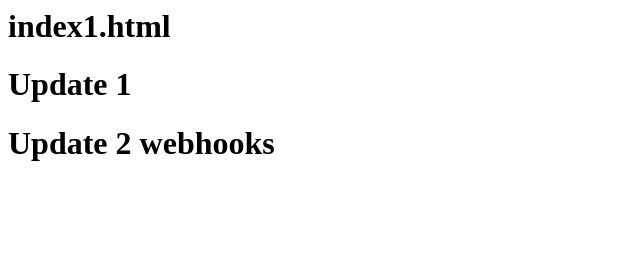
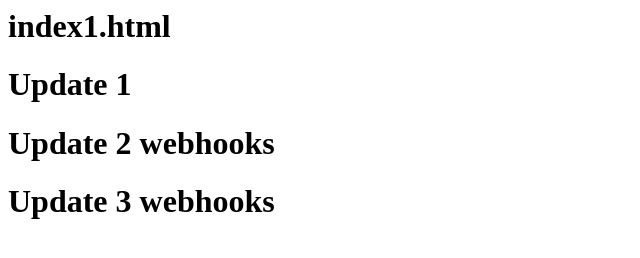
Before and after one commit to mrmuralisg/jenkinsrepo, a plain HTML site: page index.html in a window 1280 px wide. Shown: the whole page, without its empty margins (0-640 px from the left). Drawn offline with Linux system fonts and the light colour scheme.

Commit message:
commir from script

```diff
--- a/index.html
+++ b/index.html
@@ -4,5 +4,5 @@
 <h1> Update 1 </h1>
 
 <h1> Update 2 webhooks </h1>
-
+<h1> Update 3 webhooks </h1>
 </html>
```
Also changed, not shown: 1 other file.
